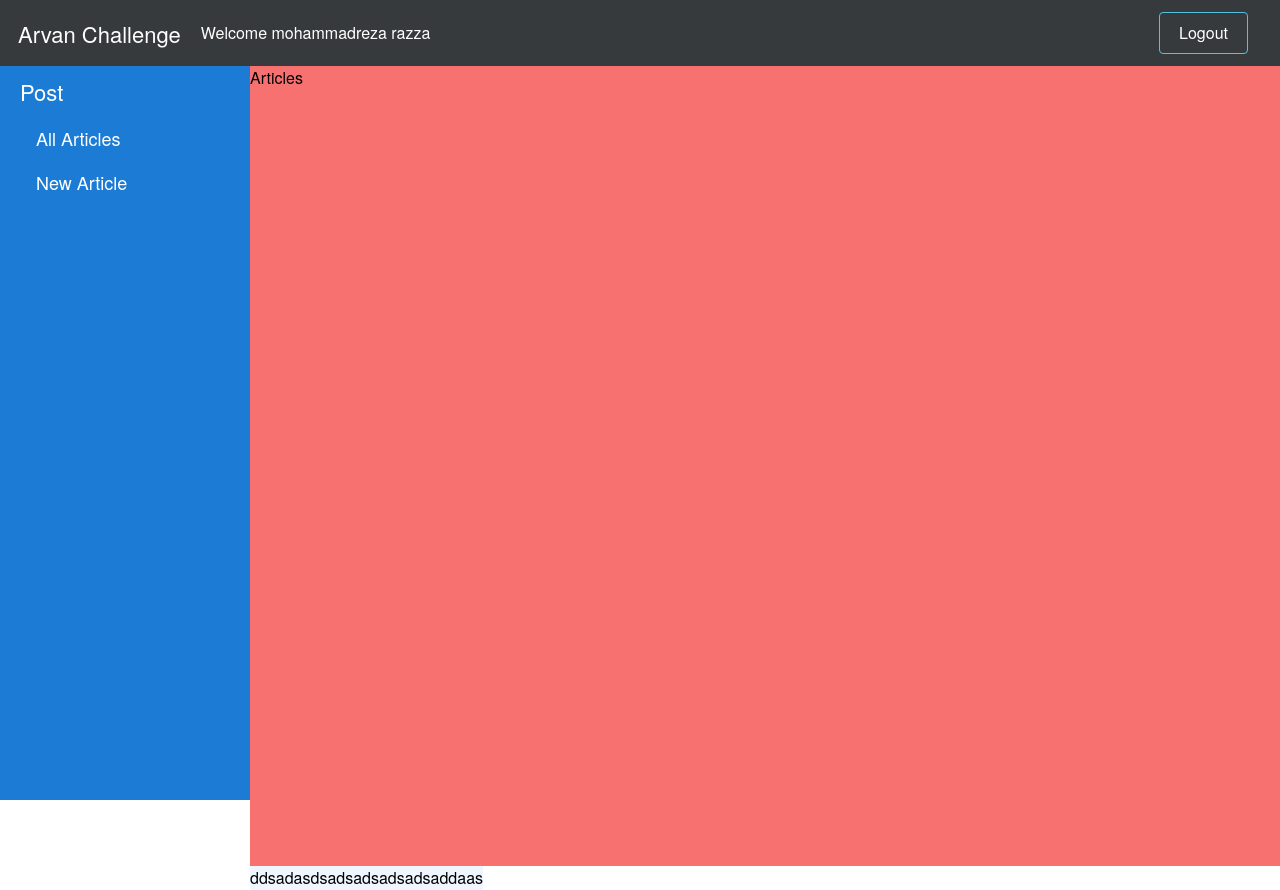
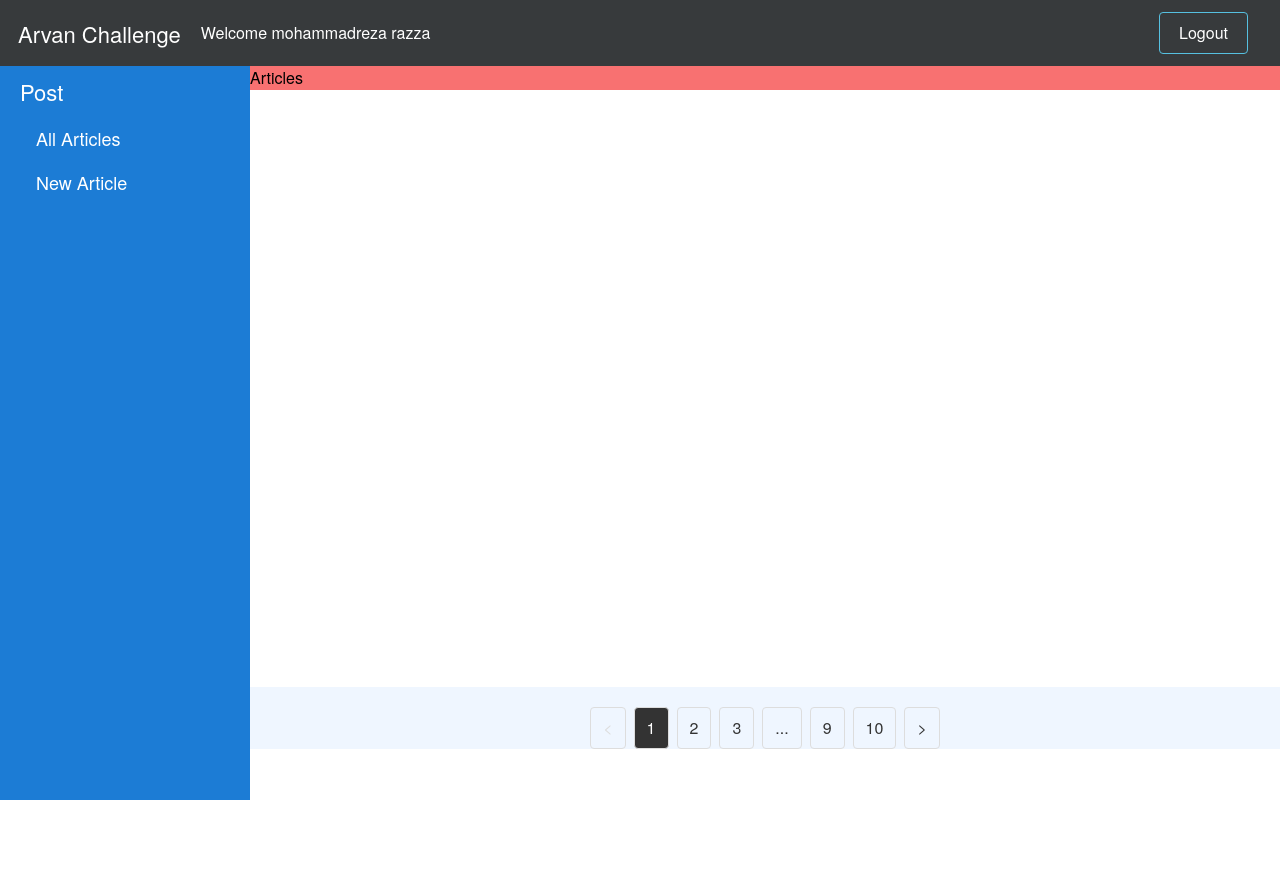
Before and after one commit to Mohammadreza-rzz/arvancloud-task, a Next.js app: page /articles in a window 1280 px wide. After the commit the page ends 800 px from the top, so only its background shows below. Built offline with nearby package versions, Linux system fonts and the light colour scheme.

Commit message:
feat(ui): add complete pagination component with customizable styles and page change handling

```diff
--- a/package.json
+++ b/package.json
@@ -10,6 +10,7 @@
   },
   "dependencies": {
     "@hookform/resolvers": "^3.9.0",
+    "@types/react-paginate": "^7.1.4",
     "clsx": "^2.1.1",
     "next": "15.0.1",
     "react": "19.0.0-rc-69d4b800-20241021",
--- a/src/app/articles/page.tsx
+++ b/src/app/articles/page.tsx
@@ -1,3 +1,3 @@
 export default function Articles() {
-  return <main className='min-h-screen bg-red-400'>Articles</main>
+  return <main className='bg-red-400'>Articles</main>
 }
--- /dev/null
+++ b/src/ui/components/customePagination/Pagination.module.css
@@ -0,0 +1,32 @@
+.pagination {
+  display: flex;
+  list-style: none;
+  padding: 0;
+  justify-content: center;
+  align-items: center;
+  margin-top: 20px;
+}
+
+.page_item {
+  border: 1px solid #ddd;
+  padding: 8px 12px;
+  margin: 0 4px;
+  cursor: pointer;
+  border-radius: 4px;
+  color: #333;
+  transition: background-color 0.3s ease;
+}
+
+.page_item:hover {
+  background-color: #f0f0f0;
+}
+
+.active {
+  background-color: #333;
+  color: white;
+}
+
+.disabled {
+  color: #ddd;
+  cursor: not-allowed;
+}
--- a/src/ui/components/customePagination/index.tsx
+++ b/src/ui/components/customePagination/index.tsx
@@ -0,0 +1,40 @@
+"use client"
+import React from "react"
+import ReactPaginate from "react-paginate"
+import styles from "./Pagination.module.css"
+
+interface PaginationProps {
+  pageCount: number
+  onPageChange: (selectedPage: number) => void
+}
+
+const PaginationComponent: React.FC<PaginationProps> = ({
+  pageCount,
+  onPageChange,
+}) => {
+  const handlePageClick = (data: { selected: number }) => {
+    const selectedPage = data.selected + 1
+    onPageChange(selectedPage)
+  }
+
+  return (
+    <ReactPaginate
+      previousLabel={"<"}
+      nextLabel={">"}
+      breakLabel={"..."}
+      pageCount={pageCount}
+      marginPagesDisplayed={2}
+      pageRangeDisplayed={3}
+      onPageChange={handlePageClick}
+      containerClassName={styles.pagination}
+      pageClassName={styles.page_item}
+      activeClassName={styles.active}
+      previousClassName={styles.page_item}
+      nextClassName={styles.page_item}
+      disabledClassName={styles.disabled}
+      breakClassName={styles.page_item}
+    />
+  )
+}
+
+export default PaginationComponent
--- a/src/ui/components/index.ts
+++ b/src/ui/components/index.ts
@@ -2,3 +2,4 @@ export { default as Button } from "./button"
 export { default as TextInput } from "./textInput"
 export { default as CustomToast } from "./toast"
 export { default as UserInfoLabel } from "./userInfoLabel"
+export { default as CustomePagination } from "./customePagination"
--- a/src/ui/view/paginateLayout/index.tsx
+++ b/src/ui/view/paginateLayout/index.tsx
@@ -1,8 +1,17 @@
+"use client"
 import React from "react"
+import { CustomePagination } from "@/ui/components"
 
 interface IProps {}
 
 const PaginateLayout: React.FC<IProps> = () => {
-  return <div className='bg-blue-50 absolute'>ddsadasdsadsadsadsadsaddaas</div>
+  return (
+    <div className='bg-blue-50 absolute bottom-[7%] w-full'>
+      <CustomePagination
+        pageCount={10}
+        onPageChange={() => console.log("hello")}
+      />
+    </div>
+  )
 }
 export default PaginateLayout
```
Also changed, not shown: 1 other file (tests, documents, lock files or other folders).
